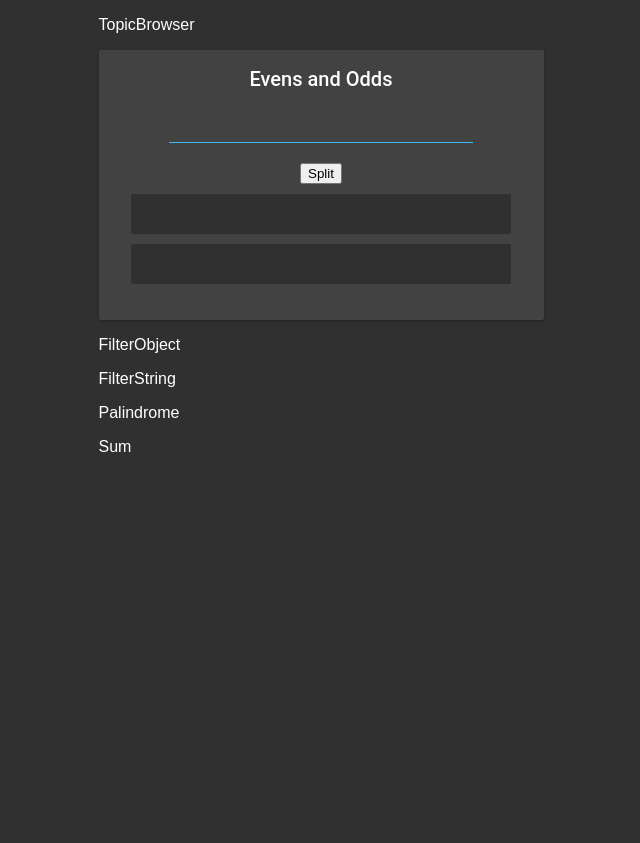
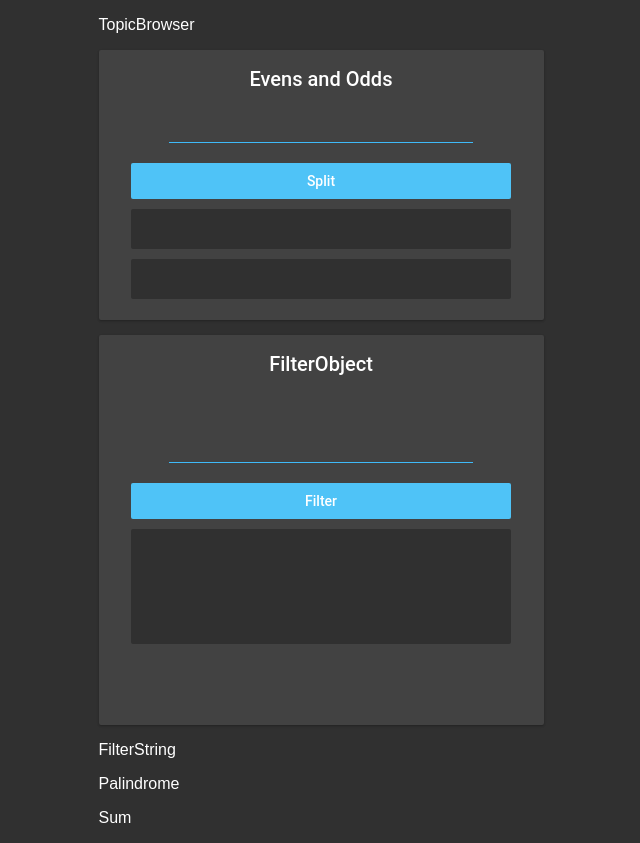
Before and after one commit to sdrew712/react-toy-problems, a React (Create React App) app: page / in a window 1280 px wide. Shown: the whole page, without its empty margins (319-959 px from the left). Before the commit the page ends 800 px from the top, so only its background shows below. Built offline with nearby package versions, Linux system fonts and the light colour scheme.

Commit message:
add initial state, objects to FilterObject

```diff
--- a/src/components/Topics/EvenAndOdd.js
+++ b/src/components/Topics/EvenAndOdd.js
@@ -4,8 +4,6 @@ const EvenAndOdd = () => {
   const [evenArray, setEvenArray] = useState([]);
   const [oddArray, setOddArray] = useState([]);
   const [userInput, setUserInput] = useState("");
-
-  console.log({ evenArray });
 
   // useEffect(() => {
   //   if (userInput.length > 5) {
@@ -47,7 +45,10 @@ const EvenAndOdd = () => {
           setUserInput(target.value);
         }}
       />
-      <button className="" onClick={() => numberSorter(userInput)}>
+      <button
+        className="confirmationButton"
+        onClick={() => numberSorter(userInput)}
+      >
         Split
       </button>
       <span className="resultsBox">{evenArray}</span>
--- a/src/components/Topics/FilterObject.js
+++ b/src/components/Topics/FilterObject.js
@@ -1,9 +1,23 @@
-import React from "react";
+import React, { useState, useEffect } from "react";
+
+const objArr = [
+  { name: "Jimmy Joe", title: "Hack0r", age: 12 },
+  { name: "Jeremy Schrader", age: 24, hairColor: "brown" },
+  { name: "Carly Armstrong", title: "CEO" },
+];
 
 const FilterObject = () => {
+  const [unFilteredArray, setUnFilteredArray] = useState(objArr);
+  const [userInput, setUserInput] = useState("");
+  const [filteredArray, setFilteredArray] = useState([]);
+
   return (
-    <div>
-      <p>FilterObject</p>
+    <div className="puzzleBox filterObjectPB">
+      <h4>FilterObject</h4>
+      <span className="puzzleText"></span>
+      <input type="text" className="inputLine" />
+      <button className="confirmationButton">Filter</button>
+      <span className="resultsBox filterObjectRB"></span>
     </div>
   );
 };
```
